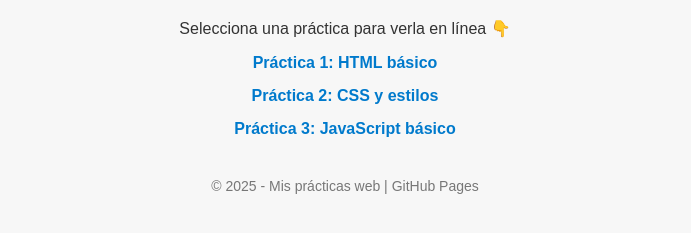
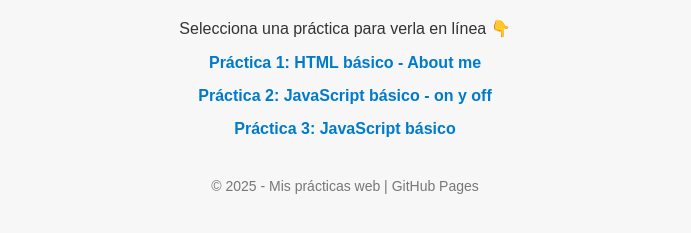
Before and after one commit to maribel-profe/bach2-practicas, a plain HTML site: page index.html in a window 1280 px wide. Shown: the part 109-342 px from the top of the page, without its empty margins (295-986 px from the left). Drawn offline with Linux system fonts and the light colour scheme.

Commit message:
Update index.html

```diff
--- a/index.html
+++ b/index.html
@@ -37,8 +37,8 @@
   <p>Selecciona una práctica para verla en línea 👇</p>
 
   <ul>
-    <li><a href="practicas-html-css-js/practica-01-html/">Práctica 1: HTML básico</a></li>
-    <li><a href="practicas-html-css-js/practica-02-css/">Práctica 2: CSS y estilos</a></li>
+    <li><a href="practicas-html/practica1/">Práctica 1: HTML básico - About me</a></li>
+    <li><a href="practicas-js/practica1/">Práctica 2: JavaScript básico - on y off </a></li>
     <li><a href="practicas-html-css-js/practica-03-js/">Práctica 3: JavaScript básico</a></li>
   </ul>
 
```
